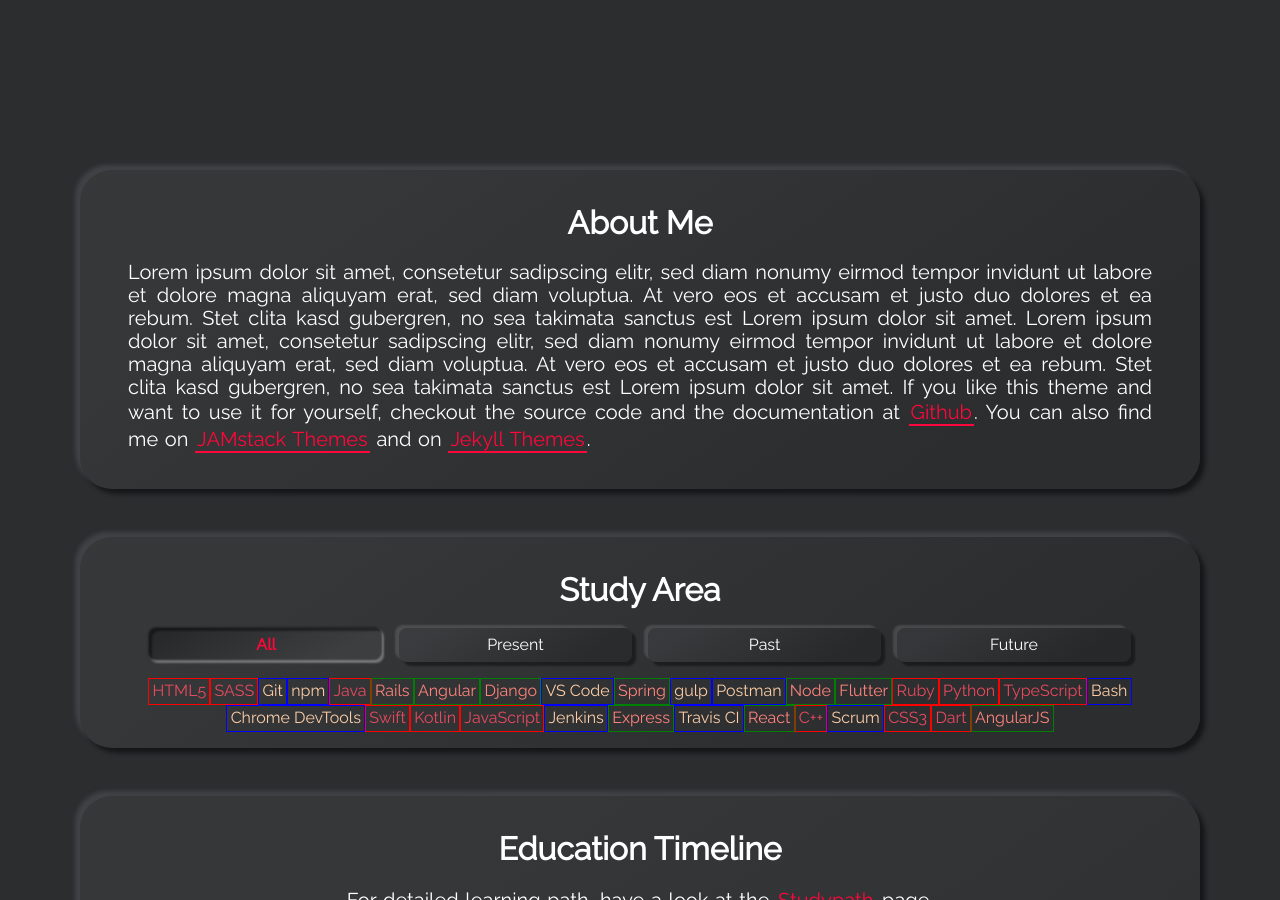
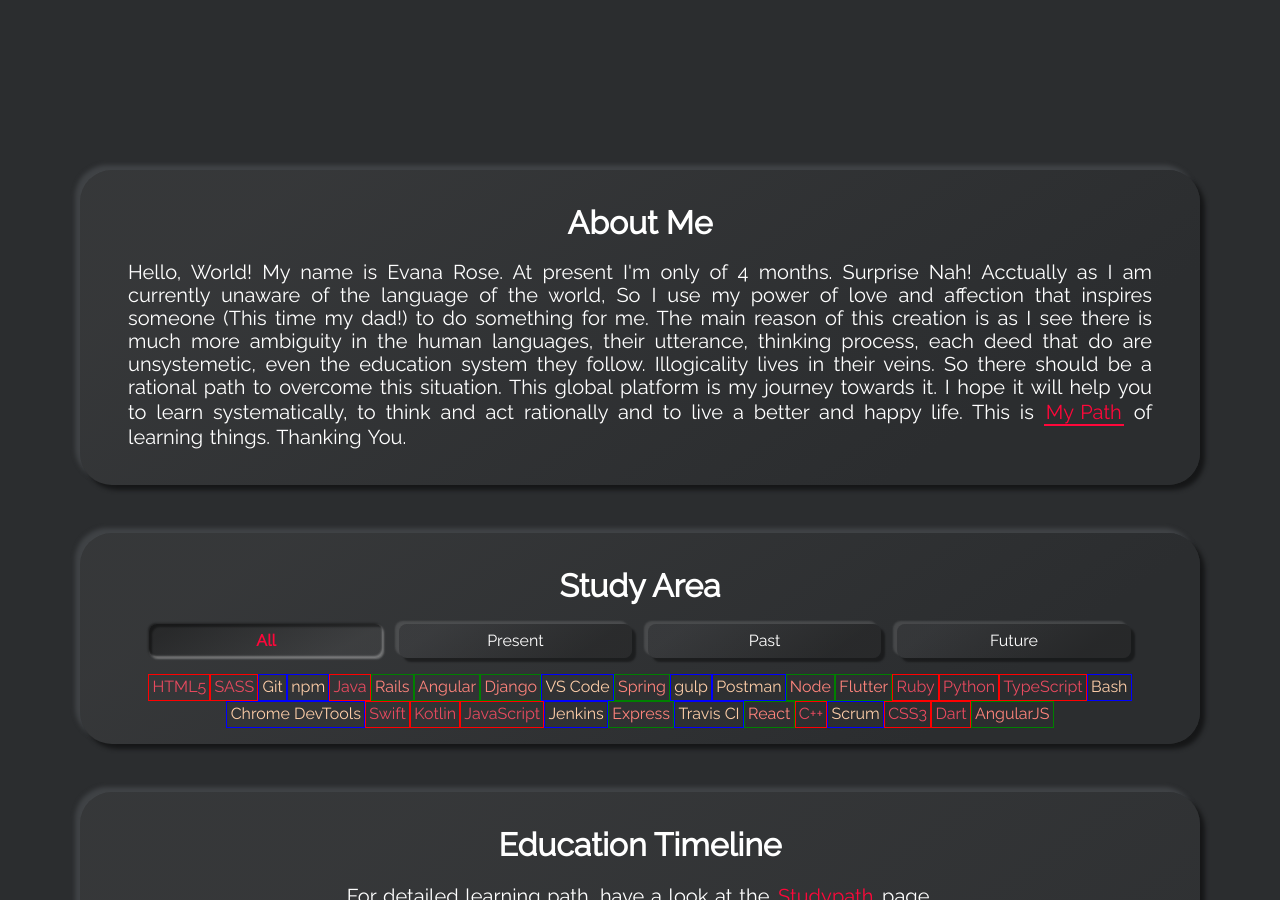
Before and after one commit to MDShahid94/evanarose.com, a Jekyll site: the page built from index.html, in a window 1280 px wide and 900 px high, scrolled down 890 px. Built offline with Jekyll 4.4.1, drawn with Linux system fonts in a browser that asks for light colours.

Commit message:
Update _config.yml

```diff
--- a/_config.yml
+++ b/_config.yml
@@ -35,8 +35,7 @@
 # about_me_title: The will be displayed as the title in the About Me section
 about_me_title: About Me
 # about_me_description: This will be displayed under the title.
-about_me_description: Lorem ipsum dolor sit amet, consetetur sadipscing elitr, sed diam nonumy eirmod tempor invidunt ut labore et dolore magna aliquyam erat, sed diam voluptua. At vero eos et accusam et justo duo dolores et ea rebum. Stet clita kasd gubergren, no sea takimata sanctus est Lorem ipsum dolor sit amet.  Lorem ipsum dolor sit amet, consetetur sadipscing elitr, sed diam nonumy eirmod tempor invidunt ut labore et dolore magna aliquyam erat, sed diam voluptua. At vero eos et accusam et justo duo dolores et ea rebum. Stet clita kasd gubergren, no sea takimata sanctus est Lorem ipsum dolor sit amet. If you like this theme and want to use it for yourself, checkout the source code and the documentation at <a class="highlight-link" href="https://github.com/longpdo/neumorphism" target="_blank" rel="noreferrer"> Github </a>. You can also find me on <a class="highlight-link" href="https://jamstackthemes.dev/theme/jekyll-neumorphism/" target="_blank" rel="noreferrer">JAMstack Themes</a> and on <a class="highlight-link" href="https://jekyll-themes.com/neumorphism/" target="_blank" rel="noreferrer">Jekyll Themes</a>.
-
+about_me_description: Hello, World! My name is Evana Rose. At present I'm only of 4 months. Surprise Nah! Acctually as I am currently unaware of the language of the world, So I use my power of love and affection that inspires someone (This time my dad!) to do something for me. The main reason of this creation is as I see there is much more ambiguity in the human languages, their utterance, thinking process, each deed that do are unsystemetic, even the education system they follow. Illogicality lives in their veins. So there should be a rational path to overcome this situation. This global platform is my journey towards it. I hope it will help you to learn systematically, to think and act rationally and to live a better and happy life. This is <a class="highlight-link" href="https://studypath.evanarose.com" rel="noreferrer"> My Path </a> of learning things. Thanking You.
 # SKILLS SECTION
 # show_skills_card:
 # > setting this to true, will display the Skills section
```
